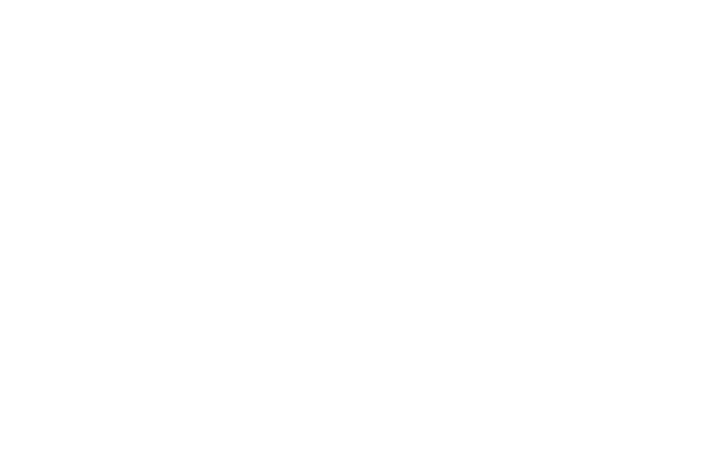
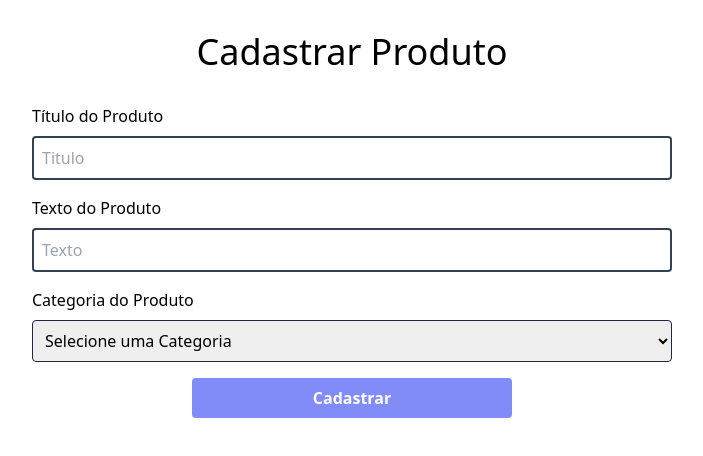
Before and after one commit to angelanascimento/generation-projeto-integrador-frontend, a React (Vite) app: page /cadastroProduto in a window 1280 px wide. Before the commit this address had no page. Shown: the top 456 px of the page, without its empty margins (288-991 px from the left). Built offline with nearby package versions, Linux system fonts and the light colour scheme.

Commit message:
criação do formulario e modal de produto

```diff
--- a/package.json
+++ b/package.json
@@ -16,7 +16,8 @@
     "react-dom": "^18.2.0",
     "react-loader-spinner": "^5.4.5",
     "react-router-dom": "6.10.0",
-    "react-toastify": "^9.1.3"
+    "react-toastify": "^9.1.3",
+    "reactjs-popup": "^2.0.5"
   },
   "devDependencies": {
     "@types/react": "^18.2.15",
--- a/src/App.tsx
+++ b/src/App.tsx
@@ -14,6 +14,7 @@
 import ListaProduto from "./components/produtos/listaProduto/ListaProduto";
 import "react-toastify/dist/ReactToastify.css";
 import DeletarProduto from "./components/produtos/deletarProdutos/DeletarProduto";
+import FormularioProduto from './components/produtos/formularioProduto/FormularioProduto'
 import Perfil from "./pages/perfil/Perfil";
 
 function App() {
@@ -46,6 +47,8 @@
             <Route path="/produtos" element={<ListaProduto />} />
             <Route path="/deletarProduto/:id" element={<DeletarProduto />} />
             <Route path="/perfil" element={<Perfil />} />
+            <Route path="/cadastroProduto" element={<FormularioProduto />} />
+            <Route path="/editarProduto/:id" element={<FormularioProduto />} />
           </Routes>
         </div>
         <Footer />
--- /dev/null
+++ b/src/components/produtos/formularioProduto/FormularioProduto.tsx
@@ -0,0 +1,50 @@
+function FormularioProduto() {
+    return (
+        <div className="container flex flex-col mx-auto items-center">
+            <h1 className="text-4xl text-center my-8">Cadastrar Produto</h1>
+
+            <form className="flex flex-col w-1/2 gap-4">
+                <div className="flex flex-col gap-2">
+                    <label htmlFor="titulo">Título do Produto</label>
+                    <input
+                        type="text"
+                        placeholder="Titulo"
+                        name="titulo"
+                        required
+                        className="border-2 border-slate-700 rounded p-2"
+                    />
+                </div>
+                <div className="flex flex-col gap-2">
+                    <label htmlFor="titulo">Texto do Produto</label>
+                    <input
+                        type="text"
+                        placeholder="Texto"
+                        name="texto"
+                        required
+                        className="border-2 border-slate-700 rounded p-2"
+                    />
+                </div>
+                <div className="flex flex-col gap-2">
+                    <p>Categoria do Produto</p>
+                    <select name="categoria" id="categoria" className='border p-2 border-slate-800 rounded' >
+                        <option value="" selected disabled>Selecione uma Categoria</option>
+
+                        <>
+                            <option>categoria1</option>
+                        </>
+
+                    </select>
+                </div>
+                <button
+                    type='submit'
+                        className='rounded disabled:bg-slate-200 bg-indigo-400
+                            hover:bg-indigo-800 text-white font-bold w-1/2 mx-auto block py-2'
+                >
+                    Cadastrar
+                </button>
+            </form>
+        </div>
+    );
+}
+
+export default FormularioProduto;
--- /dev/null
+++ b/src/components/produtos/modalProduto/ModalProduto.css
@@ -0,0 +1,4 @@
+.popup-content {
+    border-radius: 1rem;
+    padding-bottom: 2rem;
+}
--- /dev/null
+++ b/src/components/produtos/modalProduto/ModalProduto.tsx
@@ -0,0 +1,25 @@
+import Popup from 'reactjs-popup';
+import FormularioProduto from '../formularioProduto/FormularioProduto';
+
+import 'reactjs-popup/dist/index.css';
+import './ModalProduto.css'
+
+function ModalProduto() {
+    return (
+        <>
+            <Popup
+                trigger={
+                    <button
+                        className='border rounded px-4 py-2 hover:bg-white hover:text-indigo-800'>
+                        Novo Produto
+                    </button>
+                }
+                modal
+            >
+                <FormularioProduto />
+            </Popup>
+        </>
+    );
+}
+
+export default ModalProduto;
--- a/src/pages/home/Home.tsx
+++ b/src/pages/home/Home.tsx
@@ -2,6 +2,7 @@
 import PaymentMethods from "../../components/payment-methods/PaymentMethods"
 import ListaProduto from "../../components/produtos/listaProduto/ListaProduto"
 import Seals from "../../components/seals/Seals"
+import ModalProduto from "../../components/produtos/modalProduto/ModalProduto"
 
 function Home() {
 
@@ -20,7 +21,7 @@
 
                         <div className="flex justify-around gap-4">
                             <div className="flex justify-around gap-4">
-                            Nova Postagem
+                            <ModalProduto />
                             </div>
                         </div>
                     </div>
```
Also changed, not shown: 1 other file (tests, documents, lock files or other folders).
